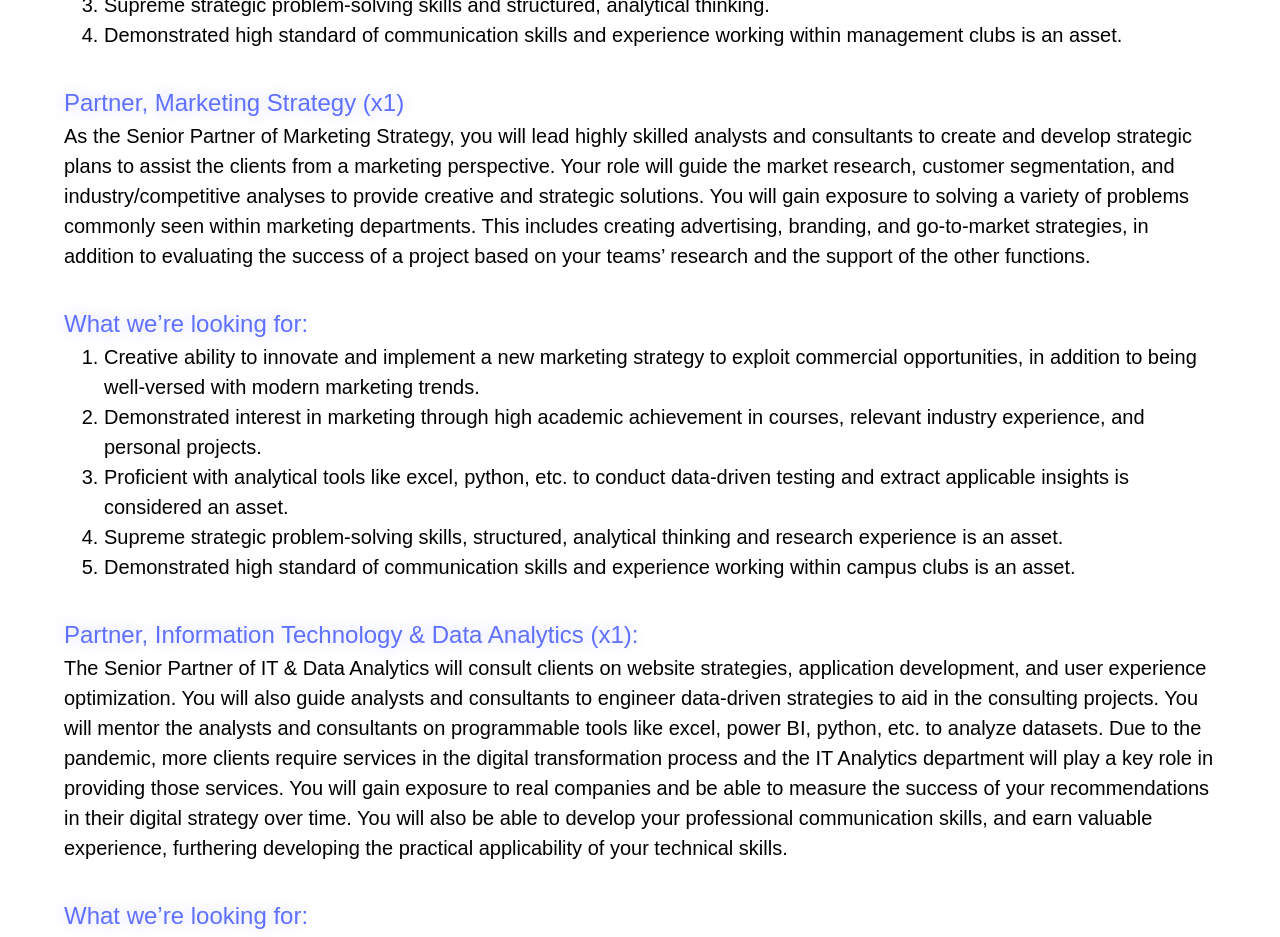
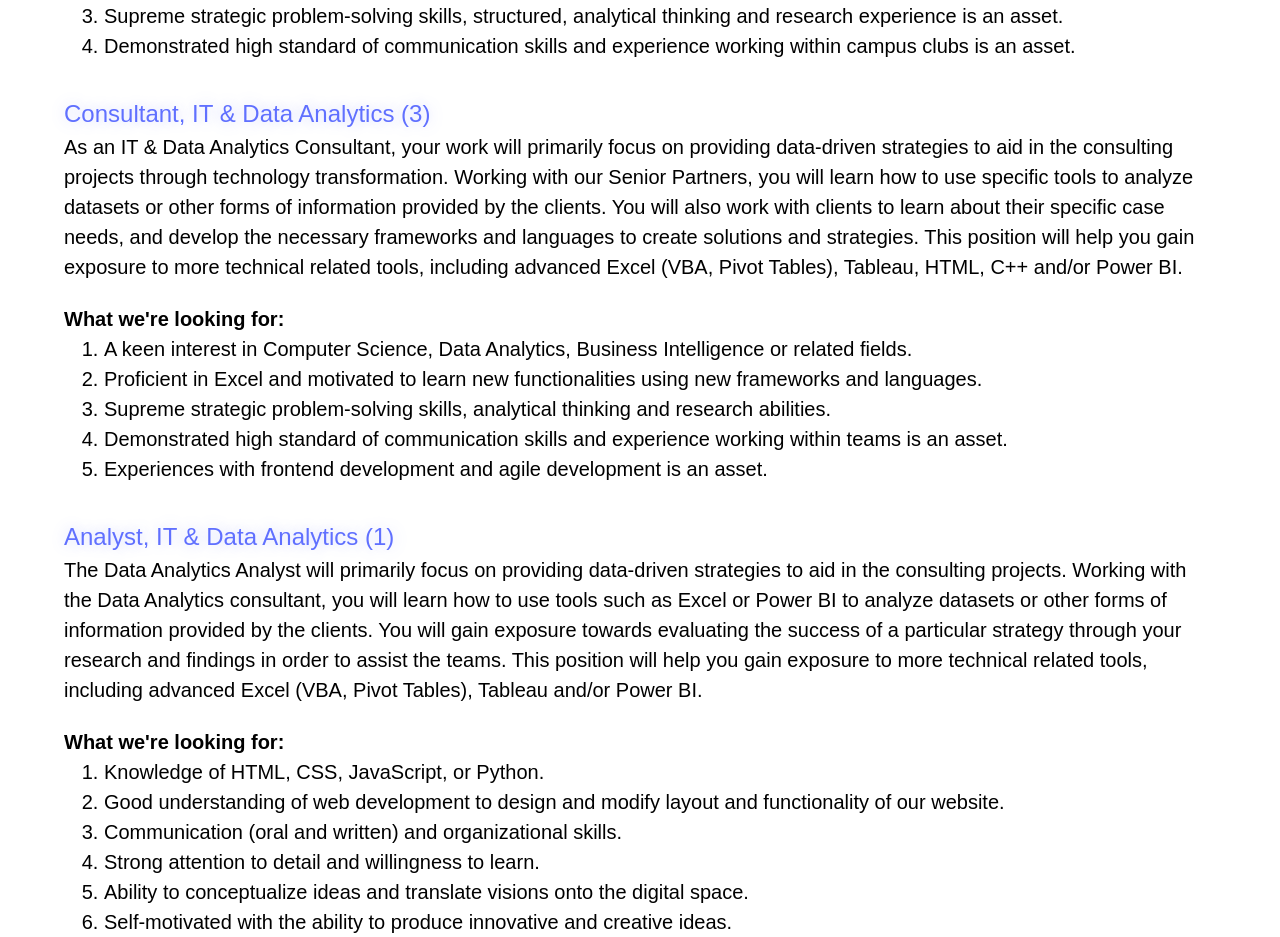
Before and after one commit to HarryZ7G/MCG-Site, a React (Create React App) app: page /hiring in a window 1280 px wide. Shown: the part 1860-2797 px from the top of the page. Built offline with nearby package versions, Linux system fonts and the light colour scheme.

Commit message:
Update Career.js

```diff
--- a/src/pages/Career/Career.js
+++ b/src/pages/Career/Career.js
@@ -62,99 +62,7 @@ const paragraphs = [
     content: <img src={OrganizationalChart} width="100%" alt="org-chart" />,
   },
   {
-    title: "Partner, Financial Strategy (x1):",
-    content: (
-      <h2>
-        As the Senior Partner of Financial Strategy at MCG, you will lead a team
-        of highly skilled consultants and analysts to develop financial models
-        to aid in the consulting projects. These models might include revenue
-        forecasting for a client’s future earnings and expansions, cost-benefit
-        analyses for a given strategy or project, identification and
-        optimization of relevant risks, and financial budgeting/planning. You
-        will develop strategies to help meet a client’s financial goals, such as
-        cost reductions or profit maximization for their businesses. Also, you
-        will guide students’ proposals and point them to the right resources to
-        advance their business projects from a financial perspective on an
-        ongoing basis.
-      </h2>
-    ),
-  },
-  {
-    title: "What we’re looking for:",
-    content: (
-      <h2>
-        <ol>
-          <li>
-            A keen interest in finance demonstrated through high academic
-            achievement in UTSC finance courses, relevant industry experience,
-            and personal projects.
-          </li>
-          <li>
-            Proficient in excel, python, R, or other data analysis tools and
-            motivated to learn new functionalities.
-          </li>
-          <li>
-            Supreme strategic problem-solving skills and structured, analytical
-            thinking.
-          </li>
-          <li>
-            Demonstrated high standard of communication skills and experience
-            working within management clubs is an asset.
-          </li>
-        </ol>
-      </h2>
-    ),
-  },
-  {
-    title: "Partner, Marketing Strategy (x1)",
-    content: (
-      <h2>
-        As the Senior Partner of Marketing Strategy, you will lead highly
-        skilled analysts and consultants to create and develop strategic plans
-        to assist the clients from a marketing perspective. Your role will guide
-        the market research, customer segmentation, and industry/competitive
-        analyses to provide creative and strategic solutions. You will gain
-        exposure to solving a variety of problems commonly seen within marketing
-        departments. This includes creating advertising, branding, and
-        go-to-market strategies, in addition to evaluating the success of a
-        project based on your teams’ research and the support of the other
-        functions.
-      </h2>
-    ),
-  },
-  {
-    title: "What we’re looking for:",
-    content: (
-      <h2>
-        <ol>
-          <li>
-            Creative ability to innovate and implement a new marketing strategy
-            to exploit commercial opportunities, in addition to being
-            well-versed with modern marketing trends.
-          </li>
-          <li>
-            Demonstrated interest in marketing through high academic achievement
-            in courses, relevant industry experience, and personal projects.
-          </li>
-          <li>
-            Proficient with analytical tools like excel, python, etc. to conduct
-            data-driven testing and extract applicable insights is considered an
-            asset.
-          </li>
-          <li>
-            Supreme strategic problem-solving skills, structured, analytical
-            thinking and research experience is an asset.
-          </li>
-          <li>
-            Demonstrated high standard of communication skills and experience
-            working within campus clubs is an asset.
-          </li>
-        </ol>
-      </h2>
-    ),
-  },
-  {
-    title: "Partner, Information Technology & Data Analytics (x1):",
+    title: "Partner, IT & Data Analytics (1)",
     content: (
       <h2>
         The Senior Partner of IT & Data Analytics will consult clients on
@@ -170,13 +78,8 @@ const paragraphs = [
         over time. You will also be able to develop your professional
         communication skills, and earn valuable experience, furthering
         developing the practical applicability of your technical skills.
-      </h2>
-    ),
-  },
-  {
-    title: "What we’re looking for:",
-    content: (
-      <h2>
+        <hr />
+        <b>What we're looking for:</b>
         <ol>
           <li>
             Currently enrolled in a computer science, statistics, Management &
@@ -200,65 +103,196 @@ const paragraphs = [
     ),
   },
   {
-    title: "VP, Public Relations (x1)",
+    title: "Consultant, IT & Data Analytics (3)",
     content: (
       <h2>
-        The Vice President of Public Relations will develop and oversee MCG’s
-        brand, operations, and promotional strategies. You will create a strong
-        presence for the group and ensure cohesive communication channels.
-        Planning and executing strategic initiatives that increase the awareness
-        and interest in MCG will be a regular function of your role. Your
-        responsibilities will also include monitoring and measuring the
-        effectiveness of marketing campaigns to ensure brand consistency. The
-        VP, Public Relations will also support the group’s goal to provide
-        students with a realistic glimpse of what consulting is like through
-        efficient logistical support for MCG led events.
-      </h2>
-    ),
-  },
-  {
-    title: "What we’re looking for:",
-    content: (
-      <h2>
+        As an IT & Data Analytics Consultant, your work will primarily focus on
+        providing data-driven strategies to aid in the consulting projects
+        through technology transformation. Working with our Senior Partners, you
+        will learn how to use specific tools to analyze datasets or other forms
+        of information provided by the clients. You will also work with clients
+        to learn about their specific case needs, and develop the necessary
+        frameworks and languages to create solutions and strategies. This
+        position will help you gain exposure to more technical related tools,
+        including advanced Excel (VBA, Pivot Tables), Tableau, HTML, C++ and/or
+        Power BI.
+        <hr />
+        <b>What we're looking for:</b>
         <ol>
           <li>
-            Supervise and coordinate with Directors and other team executives,
-            along with external partners to ensure that MCG’s operations run
-            effectively.
+            A keen interest in Computer Science, Data Analytics, Business
+            Intelligence or related fields.
           </li>
           <li>
-            Strong leadership skills demonstrated through past leadership
-            opportunities.
+            Proficient in Excel and motivated to learn new functionalities using
+            new frameworks and languages.
           </li>
-          <li>Excellent written and verbal communication skills.</li>
-          <li>Problem solver with the ability to take initiative.</li>
           <li>
-            Strong time management skills in order to keep up with upcoming
-            deadlines for events. Previous experience with handling and
-            organizing multiple deadlines and priorities is considered an asset.
+            Supreme strategic problem-solving skills, analytical thinking and
+            research abilities.
+          </li>
+          <li>
+            Demonstrated high standard of communication skills and experience
+            working within teams is an asset.
+          </li>
+          <li>
+            Experiences with frontend development and agile development is an
+            asset.
           </li>
         </ol>
       </h2>
     ),
   },
   {
-    title: "Director, Operations (x1):",
+    title: "Analyst, IT & Data Analytics (1)",
     content: (
       <h2>
-        As an Operations Director, your role will include establishing MCG's
-        brand within the student community as well as externally. Your goal is
-        to provide students with practical and relevant skills applicable in a
-        real-world setting. If you are interested in using your creativity and
-        project management experience to provide students with a realistic
-        understanding of consulting and bridge the gap between students and
-        corporate environments, this is the role for you!
+        The Data Analytics Analyst will primarily focus on providing data-driven
+        strategies to aid in the consulting projects. Working with the Data
+        Analytics consultant, you will learn how to use tools such as Excel or
+        Power BI to analyze datasets or other forms of information provided by
+        the clients. You will gain exposure towards evaluating the success of a
+        particular strategy through your research and findings in order to
+        assist the teams. This position will help you gain exposure to more
+        technical related tools, including advanced Excel (VBA, Pivot Tables),
+        Tableau and/or Power BI.
+        <hr />
+        <b>What we're looking for:</b>
+        <ol>
+          <li>Knowledge of HTML, CSS, JavaScript, or Python.</li>
+          <li>
+            Good understanding of web development to design and modify layout
+            and functionality of our website.
+          </li>
+          <li>Communication (oral and written) and organizational skills.</li>
+          <li>Strong attention to detail and willingness to learn.</li>
+          <li>
+            Ability to conceptualize ideas and translate visions onto the
+            digital space.
+          </li>
+          <li>
+            Self-motivated with the ability to produce innovative and creative
+            ideas.
+          </li>
+        </ol>
       </h2>
     ),
   },
   {
-    title: "What we’re looking for:",
+    title: "Analyst, Marketing (1)",
     content: (
       <h2>
+        As the Marketing Strategy Analyst, you will create and develop strategic
+        plans to assist the clients from a marketing perspective. Your role will
+        mainly focus on conducting market research, customer segmentation, and
+        industry/competitive analyses to provide creative and strategic
+        solutions. You will gain exposure to solving a variety of problems
+        commonly seen within marketing departments. This includes creating
+        advertising, branding, and/or go-to-market strategies, in addition to
+        evaluating the success of a project based on your research and the
+        support of the other functions.
+        <hr />
+        <b>What we're looking for:</b>
+        <ol>
+          <li>
+            Good understanding of social media analytics and implementation of
+            social media strategies.
+          </li>
+          <li>
+            Knowledge of design. (experience with PhotoShop, Canva, etc. is a
+            plus!)
+          </li>
+          <li>
+            Strong interpersonal skills to work closely within the club and
+            external stakeholders.
+          </li>
+          <li>Confident to bring new ideas and strategies to the table.</li>
+          <li>Communication (oral and written) and presentation skills.</li>
+          <li>
+            Strong willingness to learn and enthusiasm about the branding of the
+            organization.
+          </li>
+        </ol>
+      </h2>
+    ),
+  },
+  {
+    title: "Consultant, Financial Strategy (1)",
+    content: (
+      <h2>
+        As a Financial Strategy Consultant, you will assist the Partner in
+        developing financial models to aid in the consulting projects. Models
+        may include - revenue forecasting, cost analyses for a given
+        strategy/project and prudent financial budgeting/planning. These models
+        might include revenue forecasting for a client’s future earnings and
+        expansions, cost.
+        <hr />
+        <b>What we're looking for:</b>
+        <ol>
+          <li>
+            A keen interest in Finance, Accounting, Tax, or similar Business
+            disciplines and high academic achievement in Accounting and Finance
+            courses is an asset.
+          </li>
+          <li>
+            Proficient in Excel and motivated to learn new functionalities.
+          </li>
+          <li>
+            Supreme strategic problem-solving skills and analytical thinking.
+          </li>
+          <li>
+            Demonstrated high standard of communication skills and experience
+            working within teams is an asset.
+          </li>
+        </ol>
+      </h2>
+    ),
+  },
+  {
+    title: "Consultant, Marketing (1)",
+    content: (
+      <h2>
+        As a Marketing Strategy Consultant, you will assist the Partner in
+        conducting market research, customer segmentation, competitors and
+        industry analysis. You will gain exposure to solving a variety of
+        problems commonly seen within marketing departments. This includes
+        creating advertising, branding, and/or go-to-market strategies, in
+        addition to evaluating the success of a project based on your research
+        and the support of the other functions.
+        <hr />
+        <b>What we're looking for:</b>
+        <ol>
+          <li>
+            Creative ability to innovate and implement a new marketing strategy
+            to exploit commercial opportunities.
+          </li>
+          <li>
+            Passionate about Marketing related concepts and best practices.
+          </li>
+          <li>Proficient in MS Office. (PowerPoint and Excel)</li>
+          <li>Ability to think strategically and analytically.</li>
+          <li>
+            Demonstrated high standard of communication skills and experience
+            working within teams is an asset.
+          </li>
+        </ol>
+      </h2>
+    ),
+  },
+  {
+    title: "Associate, Operations (1)",
+    content: (
+      <h2>
+        As an Operations Associate, your role will include establishing MCG's
+        brand within the student community as well as externally. You will
+        assist with the logistical side of the execution of MCG’s initiatives
+        and help out with miscellaneous duties when it comes to event planning.
+        If you are interested in using your creativity and project management
+        experience to provide students with a realistic understanding of
+        consulting and bridge the gap between students and corporate
+        environments, this is the role for you!
+        <hr />
+        <b>What we're looking for:</b>
         <ol>
           <li>
             Detail oriented - Capable of recognizing minor details to
@@ -281,21 +315,19 @@ const paragraphs = [
     ),
   },
   {
-    title: "Director, Marketing (x1):",
+    title: "Associate, Marketing (1)",
     content: (
       <h2>
-        As a Marketing Director, your role will include establishing MCG's brand
-        and advertising strategies through all communication channels. You will
-        be working closely with the department in developing content and
-        marketing campaigns for the club. If you are passionate about digital
-        media and passionate about marketing, this role is for you!
-      </h2>
-    ),
-  },
-  {
-    title: "What we’re looking for:",
-    content: (
-      <h2>
+        As a Marketing Associate, your role will include assisting establishment
+        of MCG's brand and advertising strategies through all communication
+        channels, under the guidance of the Marketing Director and VP of Public
+        relations. You will be working closely with the PR department in
+        developing content and researching for them. Additionally you will be
+        expected to brainstorm and assist marketing campaigns for the club. If
+        you are passionate about digital media and passionate about marketing,
+        this role is for you!
+        <hr />
+        <b>What we're looking for:</b>
         <ol>
           <li>
             Good understanding of social media analytics and implementation of
@@ -313,7 +345,40 @@ const paragraphs = [
           <li>Communication (oral and written) and presentation skills.</li>
           <li>
             Strong willingness to learn and enthusiasm about the branding of the
-            organization.
+            organization
+          </li>
+        </ol>
+      </h2>
+    ),
+  },
+  {
+    title: "Associate, IT (1)",
+    content: (
+      <h2>
+        As an IT Associate, you will be responsible for meeting the technical
+        needs of the team under the guidance of the Director of IT. You will
+        have the opportunity to develop, manage, and oversee MCG’s brand through
+        our website and improve its funcionality. You will assist website
+        maintenance. Additionally, you will be responsible for the management,
+        redesign and optimization of existing communication pipelines and
+        technical fronts.
+        <hr />
+        <b>What we're looking for:</b>
+        <ol>
+          <li>Knowledge of HTML, CSS, JavaScript, or Python.</li>
+          <li>
+            Good understanding of web development to design and modify layout
+            and functionality of our website.
+          </li>
+          <li>Communication (oral and written) and organizational skills.</li>
+          <li>Strong attention to detail and willingness to learn.</li>
+          <li>
+            Ability to conceptualize ideas and translate visions onto the
+            digital space.
+          </li>
+          <li>
+            Self-motivated with the ability to produce innovative and creative
+            ideas.
           </li>
         </ol>
       </h2>
@@ -409,7 +474,7 @@ function Career(props) {
       <div className="career-blur animate__animated animate__fadeIn animate__delay-1s">
         <div className="career-block">{text}</div>
         <a
-          href="https://docs.google.com/forms/d/e/1FAIpQLSfMzrV_hU9M_7OATsZ8lnc-48-24graV-OPr2rNOvZy0KjKzQ/viewform?usp=sf_link"
+          href="https://docs.google.com/forms/d/e/1FAIpQLSddCwne_po4kkRS9iR_CzQSCGpAwoqgxHwrB7jCR5xhjqsdJA/viewform?usp=sf_link"
           target="_blank"
           rel="noreferrer"
         >
```
